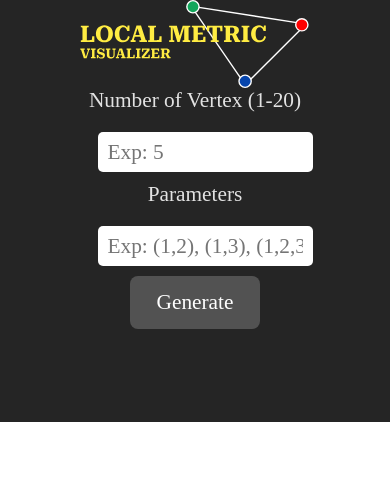
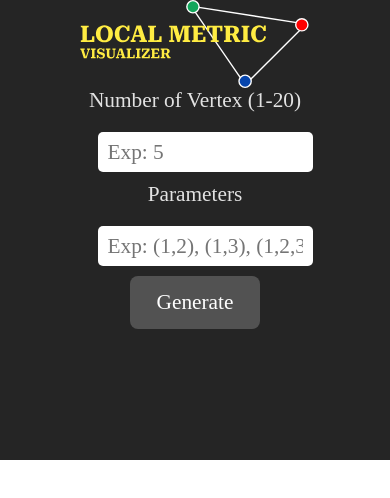
Before and after one commit to alif338/local-metric-visualizer, a React (Vite) app: page / in a window 390 px wide. Shown: the top 498 px of the page. Built offline with nearby package versions, Linux system fonts and the light colour scheme.

Commit message:
add readme and small adjustment on mobile responsive

```diff
--- a/logic/circulant_graph.js
+++ b/logic/circulant_graph.js
@@ -75,9 +75,9 @@ class CirculantGraph {
 
   getPowerset() {
     const getAllSubsets =
-      theArray => theArray.reduce(
+      (theArray) => theArray.reduce(
         (subsets, value) => subsets.concat(
-         subsets.map(set => [value,...set])
+          subsets.map(set => [value,...set])
         ),
         [[]]
       );
--- a/src/styles.scss
+++ b/src/styles.scss
@@ -94,7 +94,7 @@
 
     #main {
       width: 100vw;
-      height: 50vh;
+      height: 600px;
       padding: 0;
 
       .row-logo {
@@ -121,7 +121,7 @@
 
     #visualizer {
       width: 100vw;
-      height: 50vh;
+      height: 500px;
     }
   }
 
```
Also changed, not shown: 1 other file (tests, documents, lock files or other folders).
